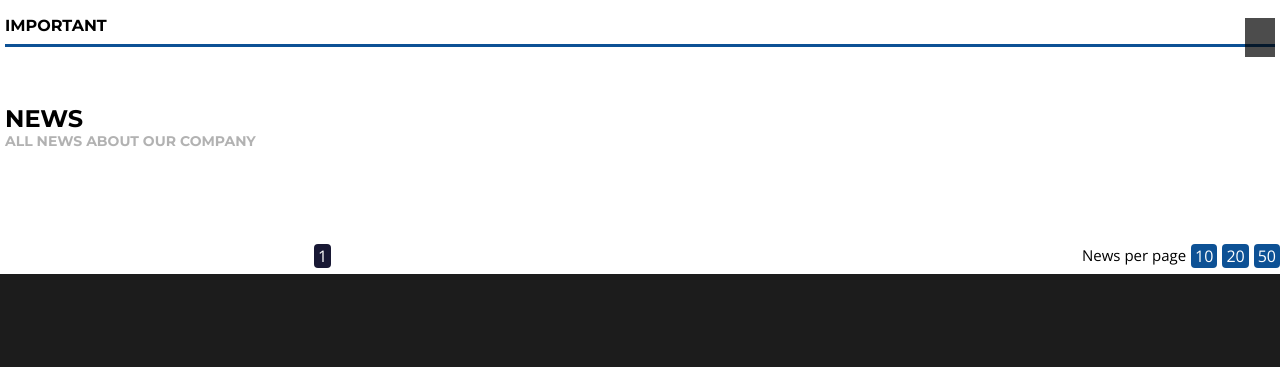
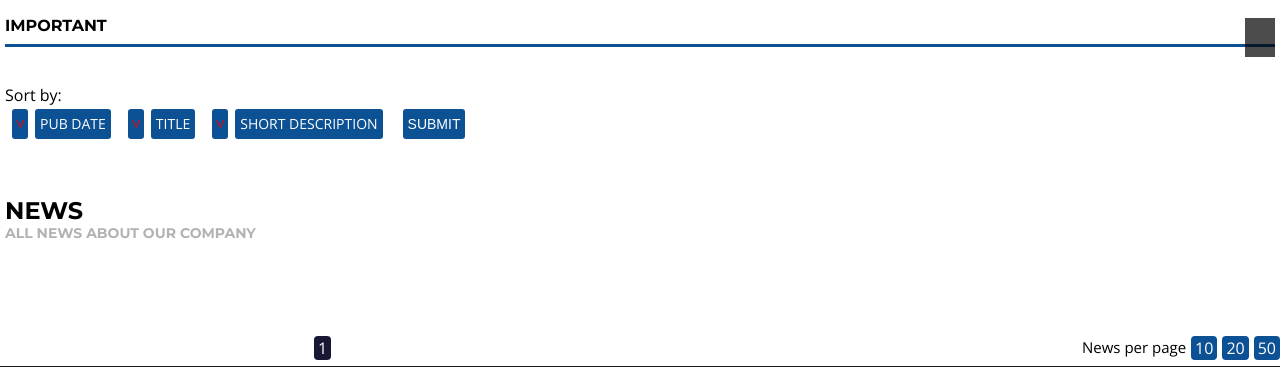
Before and after one commit to Prostakkotak/django-project, a Django app: page /delivery/news/?ordering=off in a window 1280 px wide. Shown: the part 93-460 px from the top of the page. Run offline with Django 3.2, Linux system fonts and the light colour scheme; data that the repository does not hold is empty; some libraries are stand-ins or nearby versions.

Commit message:
Update: Add ordering on news page, Some fixes

```diff
--- a/assets/styles/styles.scss
+++ b/assets/styles/styles.scss
@@ -1374,6 +1374,7 @@ body {
 }
 
 .news-content__item {
+	position: relative;
 	margin: 0 20px 20px 0;
 	width: 300px;
 	overflow: hidden;
@@ -1411,6 +1412,88 @@ body {
 .news-content__text {
 	font-size: 14px;
 	color: rgba(0, 0, 0, 0.8);
+}
+
+.news-content__pub-date {
+	position: absolute;
+	bottom: 5px;
+	right: 5px;
+	font-size: 13px;
+	color: rgba(0, 0, 0, .8);
+}
+
+.ordering {
+	max-width: 1336px;
+	margin: 30px auto;
+	padding: 0 5px;
+}
+
+.ordering__list {
+	display: flex;
+	justify-content: flex-start;
+	flex-wrap: wrap;
+	margin-top: 6px;
+}
+
+.ordering__item {
+	display: flex;
+	justify-content: center;
+	align-items: center;
+	margin: 0 10px 10px 0;
+}
+
+.ordering__label {
+	display: inline-block;
+	transform: rotate(-90deg);
+	width: 30px;
+	height: 16px;
+	border-radius: 3px;
+	background-color: $primary-color-light-blue;
+	color: red;
+	transition: 200ms;
+	text-align: center;
+}
+
+.ordering__text {
+	display: inline-block;
+	font-size: 14px;
+	text-transform: uppercase;
+	height: 30px;
+	line-height: 30px;
+	border-radius: 3px;
+	background-color: $primary-color-light-blue;
+	color: #ffffff;
+	padding: 0 5px;
+}
+
+.ordering__label:hover {
+	color: rgba(255, 255, 255, .5);
+	transition: 200ms;
+	cursor: pointer;
+}
+
+.ordering__checkbox:checked + label {
+	transform: rotate(90deg);
+	color: rgb(13, 201, 13);
+}
+
+.ordering__submit {
+	margin-left: 10px;
+	height: 30px;
+	font-size: 14px;
+	text-transform: uppercase;
+	padding: 5px;
+	border: 0;
+	border-radius: 3px;
+	background-color: $primary-color-light-blue;
+	color: #ffffff;
+	transition: 200ms;
+}
+
+.ordering__submit:hover {
+	background-color: $primary-color-dark-blue;
+	transition: 200ms;
+	cursor: pointer;
 }
 
 .filters {
@@ -2314,6 +2397,12 @@ body {
 		max-width: 250px;
 	}
 
+	.news-content__pub-date {
+		position: static;
+		padding: 2px 0;
+		text-align: right;
+	}
+
 	.filters {
 		display: flex;
 		justify-content: center;
--- a/cargo/settings.py
+++ b/cargo/settings.py
@@ -110,9 +110,11 @@ LANGUAGE_CODE = 'en-us'
 
 TIME_ZONE = 'UTC'
 
+DATETIME_FORMAT = 'j.m.Y, G:i'
+
 USE_I18N = True
 
-USE_L10N = True
+USE_L10N = False
 
 USE_TZ = True
 
--- a/delivery/templates/delivery/base-generation.html
+++ b/delivery/templates/delivery/base-generation.html
@@ -43,7 +43,7 @@
                     <li class="nav__item"><a href="{% url 'index' %}" class="nav__link">home</a></li>
                     <li class="nav__item"><a href="#" class="nav__link">company</a></li>
                     <li class="nav__item"><a href="{% url 'vehisles' %}?filters=off" class="nav__link">vehisles</a></li>
-                    <li class="nav__item"><a href="{% url 'news' %}" class="nav__link">news</a></li>
+                    <li class="nav__item"><a href="{% url 'news' %}?ordering=off" class="nav__link">news</a></li>
                     <li class="nav__item"><a href="#" class="nav__link">contact</a></li>
                 </ul>
             </nav>
--- a/delivery/templates/delivery/news.html
+++ b/delivery/templates/delivery/news.html
@@ -32,7 +32,7 @@
             <li class="nav__item"><a href="{% url 'index' %}" class="nav__link">home</a></li>
             <li class="nav__item"><a href="#" class="nav__link">company</a></li>
             <li class="nav__item"><a href="{% url 'vehisles' %}?filters=off" class="nav__link">vehisles</a></li>
-            <li class="nav__item"><a href="{% url 'news' %}" class="nav__link">news</a></li>
+            <li class="nav__item"><a href="{% url 'news' %}?ordering=off" class="nav__link">news</a></li>
             <li class="nav__item"><a href="#" class="nav__link">contact</a></li>
         </ul>
     </nav>
@@ -64,6 +64,34 @@
     </ul>
 </div>
 
+<div class="ordering">
+    <div class="ordering__header">Sort by:</div>
+    <form method="GET" id="ordering__form" class="ordering__form">
+        <ul class="ordering__list">
+            <li class="ordering__item">
+                <input {% if request.GET.ordering__pub_date == 'on' %}checked{% endif %} class="ordering__checkbox"
+                    type="checkbox" name="ordering__pub_date" id="ordering__pub_date" hidden>
+                <label for='ordering__pub_date' class="ordering__label">&lt;</label>
+                <div class="ordering__text">pub date</div>
+            </li>
+            <li class="ordering__item">
+                <input {% if request.GET.ordering__title == 'on' %}checked{% endif %} class="ordering__checkbox"
+                    type="checkbox" name="ordering__title" id="ordering__title" hidden>
+                <label for='ordering__title' class="ordering__label">&lt;</label>
+                <div class="ordering__text">title</div>
+            </li>
+            <li class="ordering__item">
+                <input {% if request.GET.ordering__short_description == 'on' %}checked{% endif %}
+                    class="ordering__checkbox" type="checkbox" name="ordering__short_description"
+                    id="ordering__short_description" hidden>
+                <label for='ordering__short_description' class="ordering__label">&lt;</label>
+                <div class="ordering__text">short description</div>
+            </li>
+            <input type="submit" class="ordering__submit">
+        </ul>
+    </form>
+</div>
+
 <div class="news-content">
     <div class="title title_news-content">
         <div class="title__header">News</div>
@@ -79,6 +107,7 @@
                     <a href="{% url 'news_single' pk=news.pk %}" class="news-content__link">{{news.title}}</a>
                 </div>
                 <div maxlength=100 class="news-content__text">{{news.short_description}}</div>
+                <div class="news-content__pub-date">{{news.pub_date}}</div>
             </div>
         </li>
         {% else %}
@@ -91,6 +120,7 @@
                 <div class="news-content__description">
                     {{news.short_description}}
                 </div>
+                <div class="news-content__pub-date">{{news.pub_date}}</div>
             </div>
         </li>
         {% endif %}
@@ -102,7 +132,8 @@
         {% if page_obj.number != 1 %}
         {% if page_obj.number != 2 %}
         <li class="pagination__item">
-                    <a href="?page=1&news_per_page={{news_per_page}}{% for key,value in request.GET.items %}{% if key != 'page' and key != 'news_per_page' %}&{{ key }}={{ value }}{% endif %}{% endfor %}" class="pagination__link">&lt;&lt;</a>
+            <a href="?page=1&news_per_page={{news_per_page}}{% for key,value in request.GET.items %}{% if key != 'page' and key != 'news_per_page' %}&{{ key }}={{ value }}{% endif %}{% endfor %}"
+                class="pagination__link">&lt;&lt;</a>
         </li>
         {% endif %}
         <li class="pagination__item">
@@ -111,15 +142,18 @@
         </li>
         {% endif %}
         <li class="pagination__item pagination__item_current">
-            <a href="?page={{page_obj.number}}&news_per_page={{news_per_page}}{% for key,value in request.GET.items %}{% if key != 'page' and key != 'news_per_page' %}&{{ key }}={{ value }}{% endif %}{% endfor %}" class="pagination__link">{{page_obj.number}}</a>
+            <a href="?page={{page_obj.number}}&news_per_page={{news_per_page}}{% for key,value in request.GET.items %}{% if key != 'page' and key != 'news_per_page' %}&{{ key }}={{ value }}{% endif %}{% endfor %}"
+                class="pagination__link">{{page_obj.number}}</a>
         </li>
         {% if page_obj.number != page_obj.paginator.num_pages %}
         <li class="pagination__item">
-                <a href="?page={{page_obj.next_page_number}}&news_per_page={{news_per_page}}{% for key,value in request.GET.items %}{% if key != 'page' and key != 'news_per_page' %}&{{ key }}={{ value }}{% endif %}{% endfor %}" class="pagination__link">{{page_obj.next_page_number}}</a>
+            <a href="?page={{page_obj.next_page_number}}&news_per_page={{news_per_page}}{% for key,value in request.GET.items %}{% if key != 'page' and key != 'news_per_page' %}&{{ key }}={{ value }}{% endif %}{% endfor %}"
+                class="pagination__link">{{page_obj.next_page_number}}</a>
         </li>
         {% if page_obj.number != penultimate_page %}
         <li class="pagination__item">
-                    <a href="?page={{page_obj.paginator.num_pages}}&news_per_page={{news_per_page}}{% for key,value in request.GET.items %}{% if key != 'page' and key != 'news_per_page' %}&{{ key }}={{ value }}{% endif %}{% endfor %}" class="pagination__link">&gt;&gt;</a>
+            <a href="?page={{page_obj.paginator.num_pages}}&news_per_page={{news_per_page}}{% for key,value in request.GET.items %}{% if key != 'page' and key != 'news_per_page' %}&{{ key }}={{ value }}{% endif %}{% endfor %}"
+                class="pagination__link">&gt;&gt;</a>
         </li>
         {% endif %}
         {% endif %}
@@ -127,13 +161,16 @@
     <ul class="pagination__list pagination__list_options">
         <div class="pagination__text">News per page</div>
         <li class="pagination__item">
-            <a href="?page={{page_obj.number}}&news_per_page=10{% for key,value in request.GET.items %}{% if key != 'page' and key != 'news_per_page' %}&{{ key }}={{ value }}{% endif %}{% endfor %}" class="pagination__link">10</a>
+            <a href="?page={{page_obj.number}}&news_per_page=10{% for key,value in request.GET.items %}{% if key != 'page' and key != 'news_per_page' %}&{{ key }}={{ value }}{% endif %}{% endfor %}"
+                class="pagination__link">10</a>
         </li>
         <li class="pagination__item">
-            <a href="?page={{page_obj.number}}&news_per_page=20{% for key,value in request.GET.items %}{% if key != 'page' and key != 'news_per_page' %}&{{ key }}={{ value }}{% endif %}{% endfor %}" class="pagination__link">20</a>
+            <a href="?page={{page_obj.number}}&news_per_page=20{% for key,value in request.GET.items %}{% if key != 'page' and key != 'news_per_page' %}&{{ key }}={{ value }}{% endif %}{% endfor %}"
+                class="pagination__link">20</a>
         </li>
         <li class="pagination__item">
-            <a href="?page={{page_obj.number}}&news_per_page=50{% for key,value in request.GET.items %}{% if key != 'page' and key != 'news_per_page' %}&{{ key }}={{ value }}{% endif %}{% endfor %}" class="pagination__link">50</a>
+            <a href="?page={{page_obj.number}}&news_per_page=50{% for key,value in request.GET.items %}{% if key != 'page' and key != 'news_per_page' %}&{{ key }}={{ value }}{% endif %}{% endfor %}"
+                class="pagination__link">50</a>
         </li>
     </ul>
 </div>
--- a/delivery/templates/delivery/vehisles.html
+++ b/delivery/templates/delivery/vehisles.html
@@ -31,7 +31,7 @@
             <li class="nav__item"><a href="{% url 'index' %}" class="nav__link">home</a></li>
             <li class="nav__item"><a href="#" class="nav__link">company</a></li>
             <li class="nav__item"><a href="{% url 'vehisles' %}?filters=off" class="nav__link">vehisles</a></li>
-            <li class="nav__item"><a href="{% url 'news' %}" class="nav__link">news</a></li>
+            <li class="nav__item"><a href="{% url 'news' %}?ordering=off" class="nav__link">news</a></li>
             <li class="nav__item"><a href="#" class="nav__link">contact</a></li>
         </ul>
     </nav>
--- a/delivery/views.py
+++ b/delivery/views.py
@@ -32,7 +32,7 @@ def delivery_method(request, method):
     vehisle_list = Vehisle.objects.all()
     delivery_class_list = DeliveryClass.objects.all()
 
-    if (method == 'ground'):
+    if (method == 'ground'):  # Method это метод доставки, для каждого типа доставки своя страница и шаблон
         htmlPath = 'delivery/ground-delivery.html'
     elif (method == 'air'):
         htmlPath = 'delivery/air-delivery.html'
@@ -54,9 +54,30 @@ def news_single(request, pk):
 
 def news(request):
 
+    # Функция берет данные из GET запроса и возвращает список для сортировки
+    def ordering(datatype=''):
+
+        ordering_list = [  # Имена полей, по которым будет идти фильтрация
+            'pub_date',
+            'title',
+            'short_description'
+        ]
+
+        # Проверка GET данных из чекбоксов в форме сортировки
+        for i in range(len(ordering_list)):
+            if request.GET.get('ordering__' + ordering_list[i]) == 'on':
+                ordering_list[i] = '-' + ordering_list[i]
+            else:
+                pass
+
+        return ordering_list
+
+    if request.GET.get('ordering') == 'off':
+        news_list = News.objects.all().order_by('-pub_date')
+    else:
+        news_list = News.objects.all().order_by(*ordering())
+
     news_per_page = request.GET.get('news_per_page')
-
-    news_list = News.objects.all()
 
     try:
         paginator = Paginator(news_list, news_per_page)
@@ -81,18 +102,18 @@ def news(request):
         'page_obj': page_obj,
         'important_news_list': important_news_list,
         'penultimate_page': penultimate_page,
-        'news_per_page': news_per_page
+        'news_per_page': news_per_page,
     })
 
 
 def vehisles(request):
 
-    error_msg = ''
     vehisles_per_page = request.GET.get('vehisles_per_page')
 
     if request.GET.get('filters') == 'off':
         vehisles_list = Vehisle.objects.all()
 
+        # Здесь фильтры нужны только для вывода формы на страницу
         filters = VehisleFilter(request.GET, queryset=Vehisle.objects.all())
 
         try:
@@ -109,9 +130,10 @@ def vehisles(request):
             paginator = Paginator(filters.qs, 10)
             vehisles_per_page = 10
 
-        if len(filters.qs) == 0 :
+        # Если по итогам фильтрации ничего не нашлось, то будет создана переменная с ошибкой
+        if len(filters.qs) == 0:
             filter_res_error = 'Nothing found by the specified parameters'
-        else :
+        else:
             filter_res_count = len(filters.qs)
 
     page_num = request.GET.get('page')
@@ -125,19 +147,17 @@ def vehisles(request):
 
     penultimate_page = page_obj.paginator.num_pages - 1
 
-    context={
+    context = {
         'page_obj': page_obj,
         'penultimate_page': penultimate_page,
         'vehisles_per_page': vehisles_per_page,
         'filters': filters,
     }
 
-    try :
-        context['filter_res_count'] = filter_res_count
-    except UnboundLocalError :
-        try :
+    if request.GET.get('filters') != 'off':
+        try:  # Проверка на существование переменных с результатами фильтрации
+            context['filter_res_count'] = filter_res_count
+        except UnboundLocalError: # Если ничего нет, то в шаблон передается ошибка вместо результатов
             context['filter_res_error'] = filter_res_error
-        except UnboundLocalError :
-            pass
 
     return render(request, 'delivery/vehisles.html', context)
```
Also changed, not shown: static/styles.css. Lines whose indentation alone changed are shown as unchanged.
